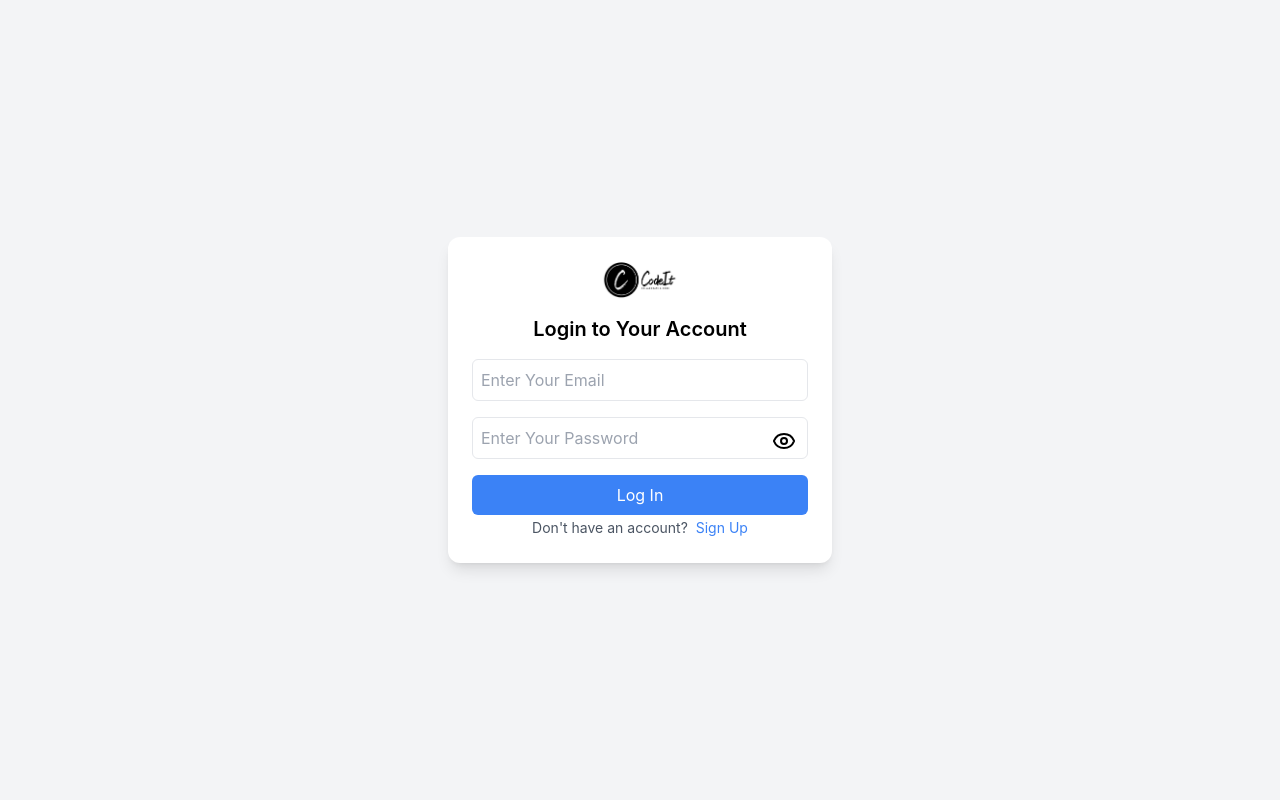
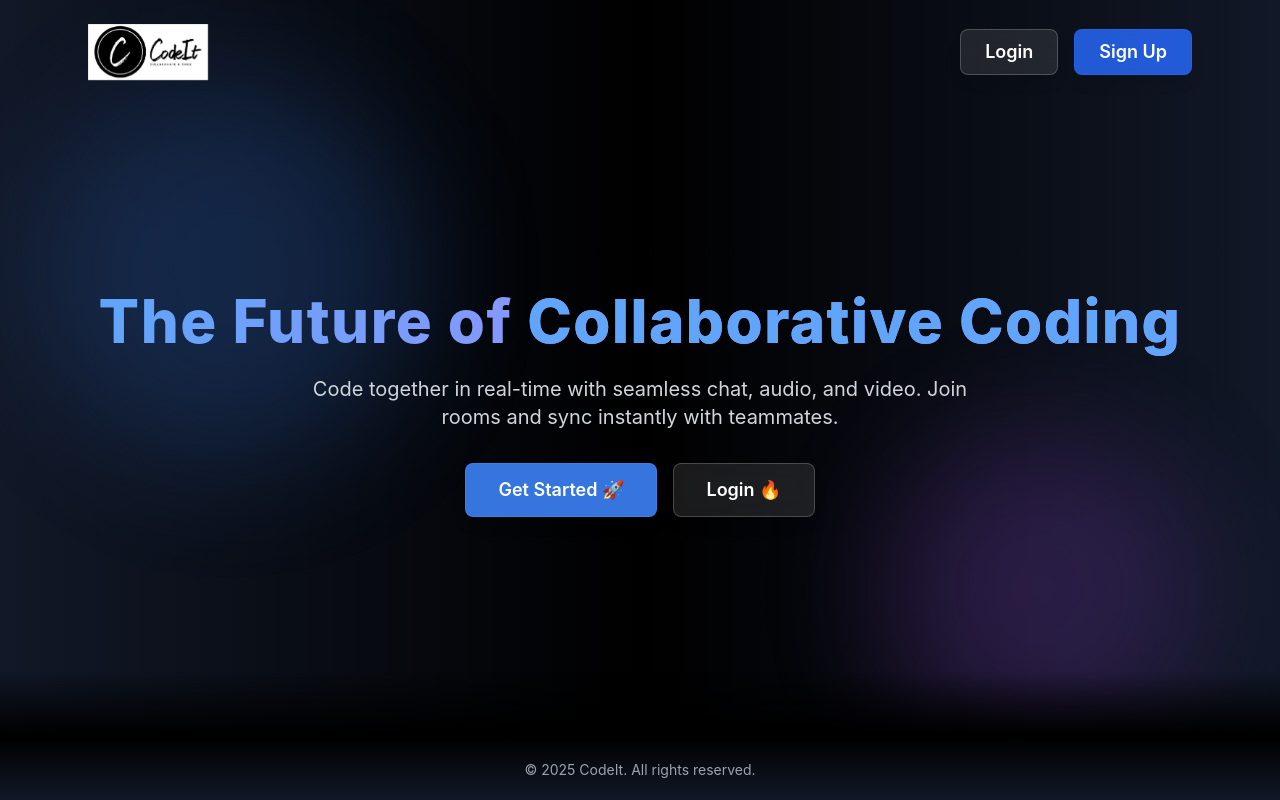
Before and after one commit to RohitJagtap123/collaborative_code_editor, a React (Create React App) app: page / in a window 1280 px wide. Built offline with nearby package versions, Linux system fonts and the light colour scheme.

Commit message:
UI Revamp

```diff
--- a/package.json
+++ b/package.json
@@ -10,6 +10,7 @@
     "@codemirror/state": "^6.4.1",
     "@codemirror/theme-one-dark": "^6.1.2",
     "@codemirror/view": "^6.35.0",
+    "@shadcn/ui": "^0.0.4",
     "@testing-library/jest-dom": "^5.17.0",
     "@testing-library/react": "^13.4.0",
     "@testing-library/user-event": "^13.5.0",
@@ -20,6 +21,7 @@
     "concurrently": "^9.1.2",
     "cookie-parser": "^1.4.7",
     "express": "^4.21.2",
+    "framer-motion": "^12.4.2",
     "jsonwebtoken": "^9.0.2",
     "lucide-react": "^0.474.0",
     "mongoose": "^8.9.7",
--- a/src/App.js
+++ b/src/App.js
@@ -6,6 +6,7 @@ import Home from './pages/Home';
 import Login from './pages/LogIn';
 import SignUp from './pages/SignUp';
 import ApproveAccess from './pages/ApproveAccess';
+import Landing from './pages/Landing';
 
 function App() {
   return (
@@ -13,7 +14,8 @@ function App() {
      <Toaster position="top-right" reverseOrder={false} />
      <BrowserRouter>
          <Routes>
-             <Route path="/" element={<Login/>}></Route>
+             <Route path="/" element={<Landing/>}></Route>
+            <Route path="/login" element={<Login/>}></Route>
             <Route path="/signup" element={<SignUp/>}></Route>
             <Route path="/dashboard" element={<Home/>}></Route>
              <Route path="/editor/:roomId" element={<EditorPage/>}></Route>
--- a/src/index.css
+++ b/src/index.css
@@ -11,3 +11,35 @@ body {
   -moz-osx-font-smoothing: grayscale;
   background: #1c1e29;
 }
+
+@keyframes float {
+
+  0%,
+  100% {
+    transform: translateY(0);
+  }
+
+  50% {
+    transform: translateY(-20px);
+  }
+}
+
+@keyframes float-delay {
+
+  0%,
+  100% {
+    transform: translateY(0);
+  }
+
+  50% {
+    transform: translateY(-15px);
+  }
+}
+
+.animate-float {
+  animation: float 6s ease-in-out infinite;
+}
+
+.animate-float-delay {
+  animation: float-delay 8s ease-in-out infinite;
+}
--- a/src/pages/Home.js
+++ b/src/pages/Home.js
@@ -3,6 +3,7 @@ import { useNavigate } from "react-router-dom";
 import toast from "react-hot-toast";
 import axios from "axios";
 import { v4 as uuidV4 } from "uuid";
+import {motion} from "framer-motion";
 
 axios.defaults.withCredentials = true;
 
@@ -168,18 +169,30 @@ const Home = () => {
     }
   };
 
+return (
+  <div className="min-h-screen flex flex-col items-center justify-center bg-gradient-to-r from-gray-900 via-black to-gray-900 text-white relative overflow-hidden">
+    {/* Floating Gradient Blur Effect */}
+    <div className="absolute inset-0">
+      <div className="absolute w-96 h-96 bg-blue-500 opacity-30 rounded-full filter blur-3xl top-20 left-10 animate-pulse"></div>
+      <div className="absolute w-80 h-80 bg-purple-500 opacity-30 rounded-full filter blur-3xl bottom-10 right-20 animate-pulse"></div>
+    </div>
 
-  return (
-    <div className="flex justify-center items-center min-h-screen bg-gray-100">
-      <div className="bg-white p-8 rounded-lg shadow-lg w-full max-w-sm text-center">
-        <img className="w-24 mx-auto mb-6" src="Logo.PNG" alt="logo" />
-        <h4 className="text-2xl font-semibold mb-4">
-          Paste invitation ROOM ID
+    {/* Join Room Card */}
+    <motion.div
+      className="bg-gray-950 p-8 rounded-2xl shadow-2xl w-96 text-center z-10 border border-gray-700"
+      initial={{ opacity: 0, scale: 0.9 }}
+      animate={{ opacity: 1, scale: 1 }}
+      transition={{ duration: 0.5 }}
+    >
+      <img className="w-24 mx-auto mb-4" src="Logo.PNG" alt="logo" />
+      <h4 className="text-2xl font-semibold mb-6 text-blue-400">
+        Enter ROOM ID to Join
       </h4>
+
       <div className="space-y-4">
         <input
           type="text"
-            className="w-full p-3 border-2 border-gray-300 rounded-md focus:outline-none focus:ring-2 focus:ring-blue-500"
+          className="w-full p-3 border border-gray-700 rounded-md bg-gray-800 text-white focus:outline-none focus:ring-2 focus:ring-blue-400"
           placeholder="ROOM ID"
           onChange={(e) => setRoomId(e.target.value)}
           value={roomId}
@@ -187,31 +200,29 @@ const Home = () => {
         />
         <input
           type="text"
-            className="w-full p-3 border-2 border-gray-300 rounded-md focus:outline-none focus:ring-2 focus:ring-blue-500"
+          className="w-full p-3 border border-gray-700 rounded-md bg-gray-800 text-white focus:outline-none focus:ring-2 focus:ring-blue-400"
           placeholder="USERNAME"
           onChange={(e) => setUsername(e.target.value)}
           value={username}
           disabled={loading}
         />
-          <button
-            className={`w-full p-3 text-white rounded-md transition duration-300 ${
-              loading
-                ? "bg-gray-400 cursor-not-allowed"
-                : "bg-blue-500 hover:bg-blue-600"
-            }`}
+        <motion.button
+          className="w-full bg-blue-500 text-white p-3 rounded-md font-semibold hover:bg-blue-400 transition-all shadow-md disabled:bg-gray-600"
           onClick={joinRoom}
           disabled={loading}
+          whileHover={{ scale: 1.05 }}
+          whileTap={{ scale: 0.95 }}
         >
           {loading ? "Processing..." : "Request to Join"}
-          </button>
+        </motion.button>
 
         {isTimerActive && (
           <div className="mt-4">
-              <p className="text-sm text-gray-600 font-semibold">
+            <p className="text-sm text-gray-400 font-semibold">
               Request expires in {Math.floor(timer / 60)}:
               {(timer % 60).toString().padStart(2, "0")} minutes
             </p>
-              <div className="relative w-full h-2 bg-gray-300 rounded-full overflow-hidden mt-2">
+            <div className="relative w-full h-2 bg-gray-700 rounded-full overflow-hidden mt-2">
               <div
                 className="absolute left-0 top-0 h-full bg-blue-500"
                 style={{ width: `${(timer / 120) * 100}%` }}
@@ -220,18 +231,26 @@ const Home = () => {
           </div>
         )}
 
-          <span className="block text-sm text-gray-600 mt-4">
-            If you don't have an invite,{" "}
+        <span className="block text-sm text-gray-400 mt-4">
+          Don't have an invite? &nbsp;
           <a
             onClick={createNewRoom}
             href="#"
-              className="text-blue-500 hover:underline cursor-pointer"
+            className="text-blue-400 hover:underline cursor-pointer"
           >
-              create a new room
+            Create a new room
           </a>
         </span>
       </div>
-      </div>
+    </motion.div>
+
+    {/* Animated Wave Effect */}
+    <div className="absolute bottom-0 left-0 w-full h-32 bg-gradient-to-t from-gray-900 via-black to-transparent"></div>
+
+    {/* Footer */}
+    <footer className="absolute bottom-5 text-gray-400 text-sm z-10">
+      <p>&copy; 2025 CodeIt. All rights reserved.</p>
+    </footer>
   </div>
 );
 };
--- /dev/null
+++ b/src/pages/Landing.js
@@ -0,0 +1,93 @@
+import React from "react";
+import { useNavigate } from "react-router-dom";
+import { motion } from "framer-motion";
+
+const Landing = () => {
+  const navigate = useNavigate();
+
+  return (
+    <div className="min-h-screen flex flex-col items-center justify-center bg-gradient-to-r from-gray-900 via-black to-gray-900 text-white relative overflow-hidden">
+      {/* Floating Gradient Blur Effect */}
+      <div className="absolute inset-0">
+        <div className="absolute w-96 h-96 bg-blue-500 opacity-20 rounded-full filter blur-3xl top-20 left-10 animate-float"></div>
+        <div className="absolute w-80 h-80 bg-purple-500 opacity-20 rounded-full filter blur-3xl bottom-10 right-20 animate-float-delay"></div>
+      </div>
+
+      {/* Header */}
+      <header className="absolute top-0 w-full p-6 flex justify-between items-center max-w-6xl mx-auto z-10">
+        <motion.img
+          src="Logo.PNG"
+          alt="CodeIt Logo"
+          className="h-14 cursor-pointer"
+          initial={{ opacity: 0, scale: 0.5 }}
+          animate={{ opacity: 1, scale: 1 }}
+          transition={{ duration: 0.8 }}
+        />
+        <nav>
+          <motion.button
+            className="px-6 py-2 text-lg font-semibold bg-white bg-opacity-10 backdrop-blur-md text-white rounded-lg shadow-lg hover:bg-opacity-20 transition-all border border-white border-opacity-20"
+            whileHover={{ scale: 1.05 }}
+            whileTap={{ scale: 0.95 }}
+            onClick={() => navigate("/login")}
+          >
+            Login
+          </motion.button>
+          <motion.button
+            className="ml-4 px-6 py-2 text-lg font-semibold bg-blue-600 bg-opacity-90 backdrop-blur-md text-white rounded-lg shadow-lg hover:bg-blue-500 transition-all border border-blue-500 border-opacity-20"
+            whileHover={{ scale: 1.05 }}
+            whileTap={{ scale: 0.95 }}
+            onClick={() => navigate("/signup")}
+          >
+            Sign Up
+          </motion.button>
+        </nav>
+      </header>
+
+      {/* Hero Section */}
+      <motion.div
+        className="text-center px-6 z-10"
+        initial={{ opacity: 0, y: -20 }}
+        animate={{ opacity: 1, y: 0 }}
+        transition={{ duration: 1 }}
+      >
+        <h2 className="text-6xl font-extrabold leading-tight tracking-wide bg-clip-text text-transparent bg-gradient-to-r from-blue-400 to-purple-400">
+          The Future of{" "}
+          <span className="text-blue-400">Collaborative Coding</span>
+        </h2>
+        <p className="mt-4 text-xl text-gray-300 max-w-2xl mx-auto">
+          Code together in real-time with seamless chat, audio, and video. Join
+          rooms and sync instantly with teammates.
+        </p>
+
+        <div className="mt-8 space-x-4">
+          <motion.button
+            className="px-8 py-3 bg-blue-500 bg-opacity-90 backdrop-blur-md text-white text-lg font-semibold rounded-lg shadow-lg hover:bg-blue-400 transition-all border border-blue-400 border-opacity-20"
+            whileHover={{ scale: 1.05 }}
+            whileTap={{ scale: 0.95 }}
+            onClick={() => navigate("/signup")}
+          >
+            Get Started 🚀
+          </motion.button>
+          <motion.button
+            className="px-8 py-3 bg-white bg-opacity-10 backdrop-blur-md text-white text-lg font-semibold rounded-lg shadow-lg hover:bg-opacity-20 transition-all border border-white border-opacity-20"
+            whileHover={{ scale: 1.05 }}
+            whileTap={{ scale: 0.95 }}
+            onClick={() => navigate("/login")}
+          >
+            Login 🔥
+          </motion.button>
+        </div>
+      </motion.div>
+
+      {/* Animated Wave Effect */}
+      <div className="absolute bottom-0 left-0 w-full h-32 bg-gradient-to-t from-gray-900 via-black to-transparent"></div>
+
+      {/* Footer */}
+      <footer className="absolute bottom-5 text-gray-400 text-sm z-10">
+        <p>&copy; 2025 CodeIt. All rights reserved.</p>
+      </footer>
+    </div>
+  );
+};
+
+export default Landing;
--- a/src/pages/LogIn.js
+++ b/src/pages/LogIn.js
@@ -1,59 +1,74 @@
-import React, { useState } from 'react';
-import { Eye, EyeOff } from 'lucide-react';
-import toast from 'react-hot-toast';
-import { useNavigate } from 'react-router-dom';
-import axios from 'axios';
+import React, { useState } from "react";
+import { Eye, EyeOff } from "lucide-react";
+import toast from "react-hot-toast";
+import { useNavigate } from "react-router-dom";
+import axios from "axios";
+import { motion } from "framer-motion";
 
 const Login = () => {
   const navigate = useNavigate();
-    const [email, setEmail] = useState('');
-    const [password, setPassword] = useState('');
+  const [email, setEmail] = useState("");
+  const [password, setPassword] = useState("");
   const [showPassword, setShowPassword] = useState(false);
   const [loading, setLoading] = useState(false);
 
   const handleLogin = async () => {
     if (!email || !password) {
-            toast.error('All fields are required!');
+      toast.error("All fields are required!");
       return;
     }
 
     setLoading(true);
-
     try {
-            const response = await axios.post('http://localhost:5001/api/login', {
+      const response = await axios.post("http://localhost:5001/api/login", {
         email,
-                password
+        password,
       });
 
       if (response.data.success) {
-                localStorage.setItem('token', response.data.token);
-                toast.success('Logged In Successfully!');
-                navigate('/dashboard');
+        localStorage.setItem("token", response.data.token);
+        toast.success("Logged In Successfully!");
+        navigate("/dashboard");
       } else {
         toast.error(response.data.message);
       }
     } catch (error) {
-            toast.error(error.response?.data?.message || 'Login failed!');
+      toast.error(error.response?.data?.message || "Login failed!");
     } finally {
       setLoading(false);
     }
   };
 
   const handleInputEnter = (e) => {
-        if (e.code === 'Enter') {
+    if (e.code === "Enter") {
       handleLogin();
     }
   };
 
   return (
-        <div className="flex justify-center items-center h-screen bg-gray-100">
-            <div className="bg-white p-6 rounded-xl shadow-lg w-96 text-center">
-                <img className="w-20 mx-auto mb-4" src="Logo.PNG" alt="App Logo" />
-                <h4 className="text-xl font-semibold mb-4">Login to Your Account</h4>
-                <div className="space-y-4">
+    <div className="min-h-screen flex flex-col items-center justify-center bg-gradient-to-r from-gray-900 via-black to-gray-900 text-white relative overflow-hidden">
+      {/* Floating Gradient Blur Effect */}
+      <div className="absolute inset-0">
+        <div className="absolute w-96 h-96 bg-blue-500 opacity-30 rounded-full filter blur-3xl top-20 left-10 animate-pulse"></div>
+        <div className="absolute w-80 h-80 bg-purple-500 opacity-30 rounded-full filter blur-3xl bottom-10 right-20 animate-pulse"></div>
+      </div>
+
+      {/* Login Card */}
+      <motion.div
+        className="bg-gray-950 p-8 rounded-2xl shadow-2xl w-96 text-center z-10 border border-gray-700"
+        initial={{ opacity: 0, scale: 0.9 }}
+        animate={{ opacity: 1, scale: 1 }}
+        transition={{ duration: 0.5 }}
+      >
+        <img className="w-24 mx-auto mb-4" src="Logo.PNG" alt="App Logo" />
+        <h4 className="text-2xl font-semibold mb-6 text-blue-400">
+          Login to Your Account
+        </h4>
+
+        <div className="space-y-5">
           <input
             type="email"
-                        className="w-full p-2 border rounded-md"
+            className="w-full p-3 border border-gray-700 rounded-md bg-gray-800 text-white focus:outline-none focus:ring-2 focus:ring-blue-400"
             placeholder="Enter Your Email"
             onChange={(e) => setEmail(e.target.value)}
             value={email}
@@ -62,31 +77,49 @@ const Login = () => {
           <div className="relative">
             <input
               type={showPassword ? "text" : "password"}
-                            className="w-full p-2 border rounded-md"
+              className="w-full p-3 border border-gray-700 rounded-md bg-gray-800 text-white focus:outline-none focus:ring-2 focus:ring-blue-400"
               placeholder="Enter Your Password"
               onChange={(e) => setPassword(e.target.value)}
               value={password}
               onKeyUp={handleInputEnter}
             />
-                        <span onClick={() => setShowPassword(!showPassword)} className="absolute right-3 top-3 cursor-pointer">
+            <span
+              onClick={() => setShowPassword(!showPassword)}
+              className="absolute right-3 top-3 cursor-pointer text-gray-400"
+            >
               {showPassword ? <EyeOff /> : <Eye />}
             </span>
           </div>
-                    <button
-                        className="w-full bg-blue-500 text-white p-2 rounded-md hover:bg-blue-600 disabled:bg-gray-400"
+
+          <motion.button
+            className="w-full bg-blue-500 text-white p-3 rounded-md font-semibold hover:bg-blue-400 transition-all shadow-md disabled:bg-gray-600"
             onClick={handleLogin}
             disabled={loading}
+            whileHover={{ scale: 1.05 }}
+            whileTap={{ scale: 0.95 }}
           >
-                        {loading ? 'Logging in...' : 'Log In'}
-                    </button>
-                    <span className="text-sm text-gray-600">
+            {loading ? "Logging in..." : "Log In"}
+          </motion.button>
+
+          <p className="text-sm text-gray-400">
             Don't have an account? &nbsp;
-                        <a href="/signup" className="text-blue-500 hover:underline">
+            <a
+              href="/signup"
+              className="text-blue-400 hover:underline hover:text-blue-300"
+            >
               Sign Up
             </a>
-                    </span>
+          </p>
         </div>
-            </div>
+      </motion.div>
+
+      {/* Animated Wave Effect */}
+      <div className="absolute bottom-0 left-0 w-full h-32 bg-gradient-to-t from-gray-900 via-black to-transparent"></div>
+
+      {/* Footer */}
+      <footer className="absolute bottom-5 text-gray-400 text-sm z-10">
+        <p>&copy; 2025 CodeIt. All rights reserved.</p>
+      </footer>
     </div>
   );
 };
--- a/src/pages/SignUp.js
+++ b/src/pages/SignUp.js
@@ -1,67 +1,82 @@
-import React, { useState } from 'react';
-import { Eye, EyeOff } from 'lucide-react';
-import toast from 'react-hot-toast';
-import { useNavigate } from 'react-router-dom';
-import axios from 'axios';
+import React, { useState } from "react";
+import { Eye, EyeOff } from "lucide-react";
+import toast from "react-hot-toast";
+import { useNavigate } from "react-router-dom";
+import axios from "axios";
+import { motion } from "framer-motion";
 
 const SignUp = () => {
   const navigate = useNavigate();
-    const [name, setName] = useState('');
-    const [email, setEmail] = useState('');
-    const [password, setPassword] = useState('');
-    const [confirmPassword, setConfirmPassword] = useState('');
+  const [name, setName] = useState("");
+  const [email, setEmail] = useState("");
+  const [password, setPassword] = useState("");
+  const [confirmPassword, setConfirmPassword] = useState("");
   const [showPassword, setShowPassword] = useState(false);
   const [showConfirmPassword, setShowConfirmPassword] = useState(false);
   const [loading, setLoading] = useState(false);
 
   const handleSignUp = async () => {
     if (!name || !email || !password || !confirmPassword) {
-            toast.error('All fields are required!');
+      toast.error("All fields are required!");
       return;
     }
     if (password !== confirmPassword) {
-            toast.error('Passwords do not match!');
+      toast.error("Passwords do not match!");
       return;
     }
 
     setLoading(true);
-
     try {
-            const response = await axios.post('http://localhost:5001/api/signup', {
+      const response = await axios.post("http://localhost:5001/api/signup", {
         name,
         email,
-                password
+        password,
       });
 
       if (response.data.success) {
-                toast.success('Account Created Successfully!');
-                localStorage.setItem('token', response.data.token);
-                navigate('/');
+        toast.success("Account Created Successfully!");
+        localStorage.setItem("token", response.data.token);
+        navigate("/login");
       } else {
         toast.error(response.data.message);
       }
     } catch (error) {
-            toast.error(error.response?.data?.message || 'Signup failed!');
+      toast.error(error.response?.data?.message || "Signup failed!");
     } finally {
       setLoading(false);
     }
   };
 
   const handleInputEnter = (e) => {
-        if (e.code === 'Enter') {
+    if (e.code === "Enter") {
       handleSignUp();
     }
   };
 
   return (
-        <div className="flex justify-center items-center h-screen bg-gray-100">
-            <div className="bg-white p-6 rounded-xl shadow-lg w-96 text-center">
-                <img className="w-20 mx-auto mb-4" src="Logo.PNG" alt="App Logo" />
-                <h4 className="text-xl font-semibold mb-4">Sign Up and Get Started</h4>
-                <div className="space-y-4">
+    <div className="min-h-screen flex flex-col items-center justify-center bg-gradient-to-r from-gray-900 via-black to-gray-900 text-white relative overflow-hidden">
+      {/* Floating Gradient Blur Effect */}
+      <div className="absolute inset-0">
+        <div className="absolute w-96 h-96 bg-blue-500 opacity-30 rounded-full filter blur-3xl top-20 left-10 animate-pulse"></div>
+        <div className="absolute w-80 h-80 bg-purple-500 opacity-30 rounded-full filter blur-3xl bottom-10 right-20 animate-pulse"></div>
+      </div>
+
+      {/* Sign-Up Card */}
+      <motion.div
+        className="bg-gray-950 p-8 rounded-2xl shadow-2xl w-96 text-center z-10 border border-gray-700"
+        initial={{ opacity: 0, scale: 0.9 }}
+        animate={{ opacity: 1, scale: 1 }}
+        transition={{ duration: 0.5 }}
+      >
+        <img className="w-24 mx-auto mb-4" src="Logo.PNG" alt="App Logo" />
+        <h4 className="text-2xl font-semibold mb-6 text-blue-400">
+          Sign Up and Get Started
+        </h4>
+
+        <div className="space-y-5">
           <input
             type="text"
-                        className="w-full p-2 border rounded-md"
+            className="w-full p-3 border border-gray-700 rounded-md bg-gray-800 text-white focus:outline-none focus:ring-2 focus:ring-blue-400"
             placeholder="Enter Your Name"
             onChange={(e) => setName(e.target.value)}
             value={name}
@@ -69,7 +84,7 @@ const SignUp = () => {
           />
           <input
             type="email"
-                        className="w-full p-2 border rounded-md"
+            className="w-full p-3 border border-gray-700 rounded-md bg-gray-800 text-white focus:outline-none focus:ring-2 focus:ring-blue-400"
             placeholder="Enter Your Email"
             onChange={(e) => setEmail(e.target.value)}
             value={email}
@@ -78,44 +93,65 @@ const SignUp = () => {
           <div className="relative">
             <input
               type={showPassword ? "text" : "password"}
-                            className="w-full p-2 border rounded-md"
+              className="w-full p-3 border border-gray-700 rounded-md bg-gray-800 text-white focus:outline-none focus:ring-2 focus:ring-blue-400"
               placeholder="Enter Your Password"
               onChange={(e) => setPassword(e.target.value)}
               value={password}
               onKeyUp={handleInputEnter}
             />
-                        <span onClick={() => setShowPassword(!showPassword)} className="absolute right-3 top-3 cursor-pointer">
+            <span
+              onClick={() => setShowPassword(!showPassword)}
+              className="absolute right-3 top-3 cursor-pointer text-gray-400"
+            >
               {showPassword ? <EyeOff /> : <Eye />}
             </span>
           </div>
           <div className="relative">
             <input
               type={showConfirmPassword ? "text" : "password"}
-                            className="w-full p-2 border rounded-md"
+              className="w-full p-3 border border-gray-700 rounded-md bg-gray-800 text-white focus:outline-none focus:ring-2 focus:ring-blue-400"
               placeholder="Confirm Your Password"
               onChange={(e) => setConfirmPassword(e.target.value)}
               value={confirmPassword}
               onKeyUp={handleInputEnter}
             />
-                        <span onClick={() => setShowConfirmPassword(!showConfirmPassword)} className="absolute right-3 top-3 cursor-pointer">
+            <span
+              onClick={() => setShowConfirmPassword(!showConfirmPassword)}
+              className="absolute right-3 top-3 cursor-pointer text-gray-400"
+            >
               {showConfirmPassword ? <EyeOff /> : <Eye />}
             </span>
           </div>
-                    <button
-                        className="w-full bg-blue-500 text-white p-2 rounded-md hover:bg-blue-600 disabled:bg-gray-400"
+
+          <motion.button
+            className="w-full bg-blue-500 text-white p-3 rounded-md font-semibold hover:bg-blue-400 transition-all shadow-md disabled:bg-gray-600"
             onClick={handleSignUp}
             disabled={loading}
+            whileHover={{ scale: 1.05 }}
+            whileTap={{ scale: 0.95 }}
           >
-                        {loading ? 'Creating Account...' : 'Sign Up'}
-                    </button>
-                    <span className="text-sm text-gray-600">
+            {loading ? "Creating Account..." : "Sign Up"}
+          </motion.button>
+
+          <p className="text-sm text-gray-400">
             Already have an account? &nbsp;
-                        <a href="/" className="text-blue-500 hover:underline">
+            <a
+              href="/login"
+              className="text-blue-400 hover:underline hover:text-blue-300"
+            >
               Log In
             </a>
-                    </span>
+          </p>
         </div>
-            </div>
+      </motion.div>
+
+      {/* Animated Wave Effect */}
+      <div className="absolute bottom-0 left-0 w-full h-32 bg-gradient-to-t from-gray-900 via-black to-transparent"></div>
+
+      {/* Footer */}
+      <footer className="absolute bottom-5 text-gray-400 text-sm z-10">
+        <p>&copy; 2025 CodeIt. All rights reserved.</p>
+      </footer>
     </div>
   );
 };
```
Also changed, not shown: src/components/Button.js (added, +14 -0 lines), 1 other file (tests, documents, lock files or other folders). Lines whose indentation alone changed are shown as unchanged.
